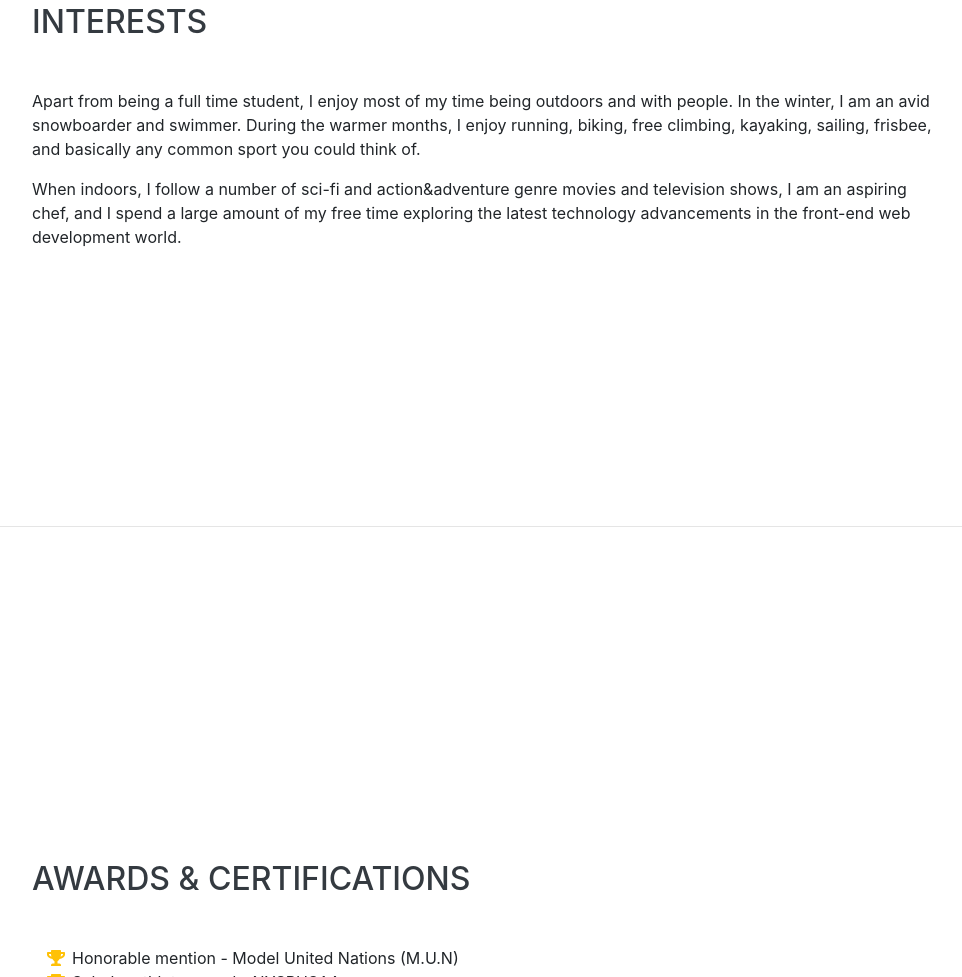
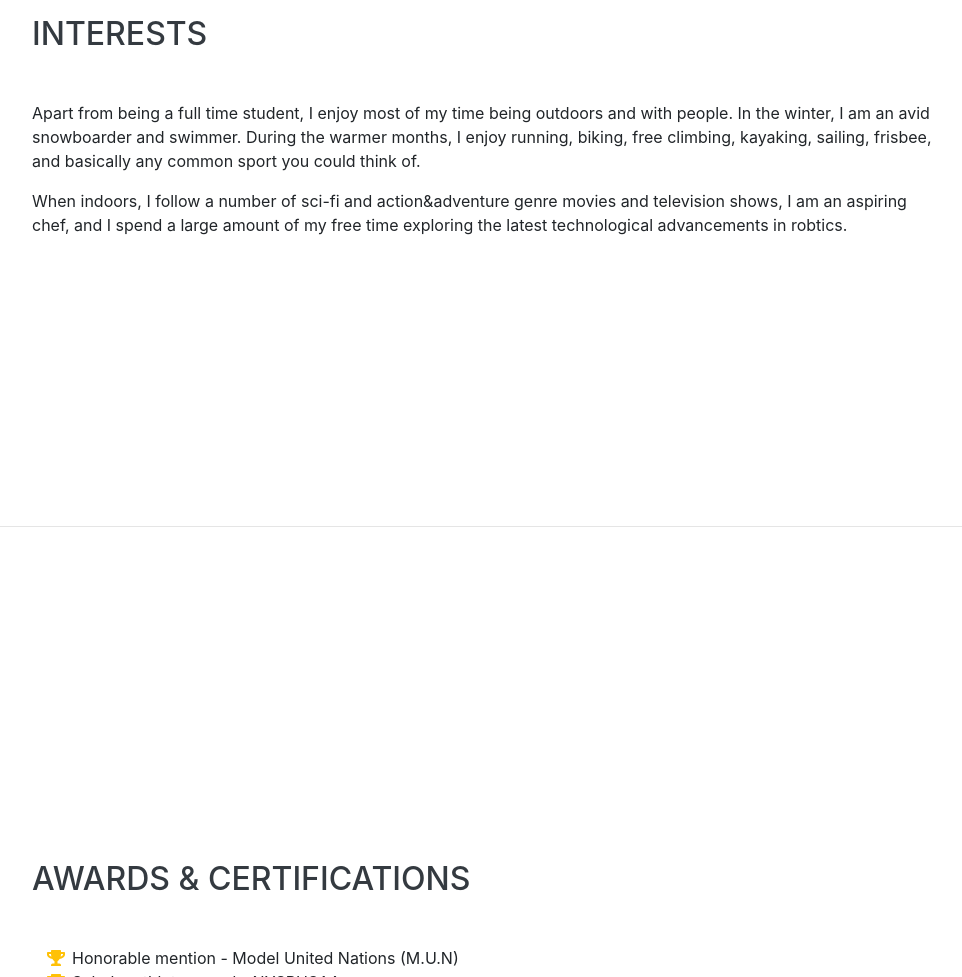
Before and after one commit to BarakBinyamin/BarakBinyamin.github.io-, a website with bundled scripts: page index.html in a window 1280 px wide. Shown: the part 4420-5397 px from the top of the page, without its empty margins (288-1250 px from the left). Built offline with nearby package versions, Linux system fonts and the light colour scheme; a web font is replaced by a local one.

Commit message:
Update index.html

```diff
--- a/index.html
+++ b/index.html
@@ -228,7 +228,7 @@ I volunteered playing background music with my jazz band at local events such as
       <div class="w-100">
         <h2 class="mb-5">Interests</h2>
         <p>Apart from being a full time student, I enjoy most of my time being outdoors and with people. In the winter, I am an avid snowboarder and swimmer. During the warmer months, I enjoy running, biking, free climbing, kayaking, sailing, frisbee, and basically any common sport you could think of. </p>
-        <p class="mb-0">When indoors, I follow a number of sci-fi and action&adventure genre movies and television shows, I am an aspiring chef, and I spend a large amount of my free time exploring the latest technology advancements in the front-end web development world.</p>
+        <p class="mb-0">When indoors, I follow a number of sci-fi and action&adventure genre movies and television shows, I am an aspiring chef, and I spend a large amount of my free time exploring the latest technological advancements in robtics.</p>
       </div>
     </section>
 
```
